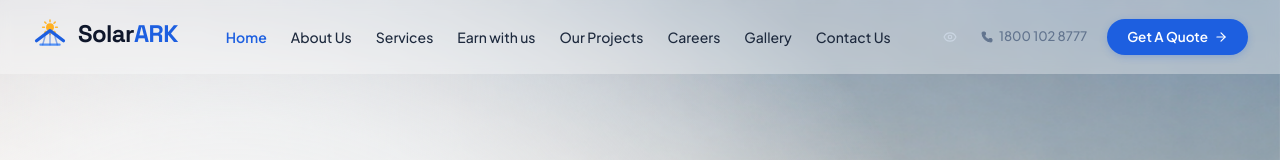
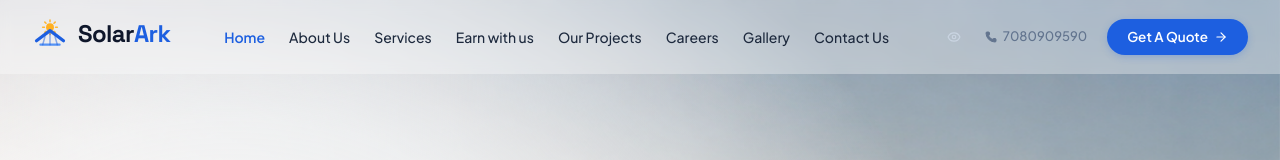
Before and after one commit to 0Akshat005/SolarARK, a React (Vite) app: page / in a window 1280 px wide. Shown: the top 160 px of the page. Built offline with nearby package versions, Linux system fonts and the light colour scheme.

Commit message:
fix(header): update brand text casing to SolarArk, real phone number 7080909590, and add about anchor

```diff
--- a/src/components/Header.tsx
+++ b/src/components/Header.tsx
@@ -113,11 +113,11 @@ export const Header: React.FC<HeaderProps> = ({
 
           {/* Phone */}
           <a
-            href="tel:18001028777"
+            href="tel:+917080909590"
             className="flex items-center gap-1.5 text-[12px] xl:text-[13px] font-medium text-slate-500 hover:text-[#1D5FE0] transition-colors"
           >
             <Phone className="w-3 h-3" fill="currentColor" />
-            <span>1800 102 8777</span>
+            <span>7080909590</span>
           </a>
 
           {/* Primary CTA Button */}
@@ -160,11 +160,11 @@ export const Header: React.FC<HeaderProps> = ({
 
           <div className="pt-3 flex flex-col gap-3">
             <a
-              href="tel:18001028777"
+              href="tel:+917080909590"
               className="flex items-center gap-2.5 text-base font-bold text-slate-900 py-1"
             >
               <Phone className="w-4 h-4" fill="currentColor" />
-              <span>1800 102 8777</span>
+              <span>7080909590</span>
             </a>
 
             <button
--- a/src/components/SolarArkLogo.tsx
+++ b/src/components/SolarArkLogo.tsx
@@ -94,7 +94,7 @@ export const SolarArkLogo: React.FC<SolarArkLogoProps> = ({
             isDark ? 'text-white' : 'text-slate-900'
           }`}
         >
-          Solar<span className="text-[#1D5FE0]">ARK</span>
+          Solar<span className="text-[#1D5FE0]">Ark</span>
         </span>
       )}
     </div>
--- a/src/components/TrustBar.tsx
+++ b/src/components/TrustBar.tsx
@@ -94,7 +94,7 @@ export const TrustBar: React.FC = () => {
       {/* ── Independent Off-White Section Handoff ──
            Provides a clean, solid, architectural section foundation directly following the Hero.
            Prevents full-bleed photographic image collision between Hero and scroll story. ── */}
-      <section className="bg-[#F8FAFC] py-10 sm:py-12 px-6 sm:px-12 border-b border-slate-200/60 relative z-10">
+      <section id="about" className="bg-[#F8FAFC] py-10 sm:py-12 px-6 sm:px-12 border-b border-slate-200/60 relative z-10">
         <div className="max-w-[1400px] mx-auto flex flex-col sm:flex-row sm:items-center justify-between gap-4">
           <div>
             <span className="text-[11px] font-bold tracking-[0.2em] text-[#1D5FE0] uppercase font-heading">
```
